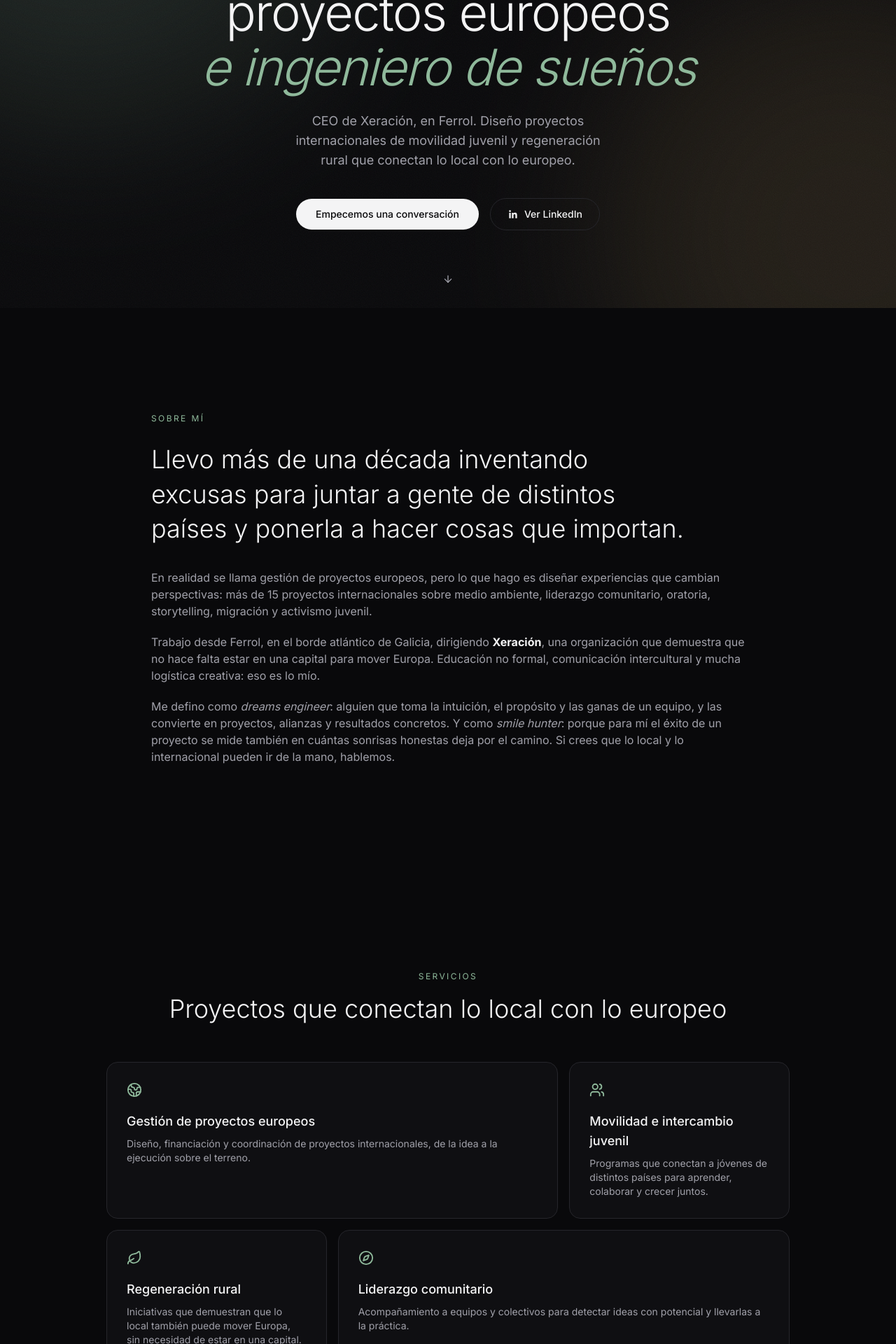
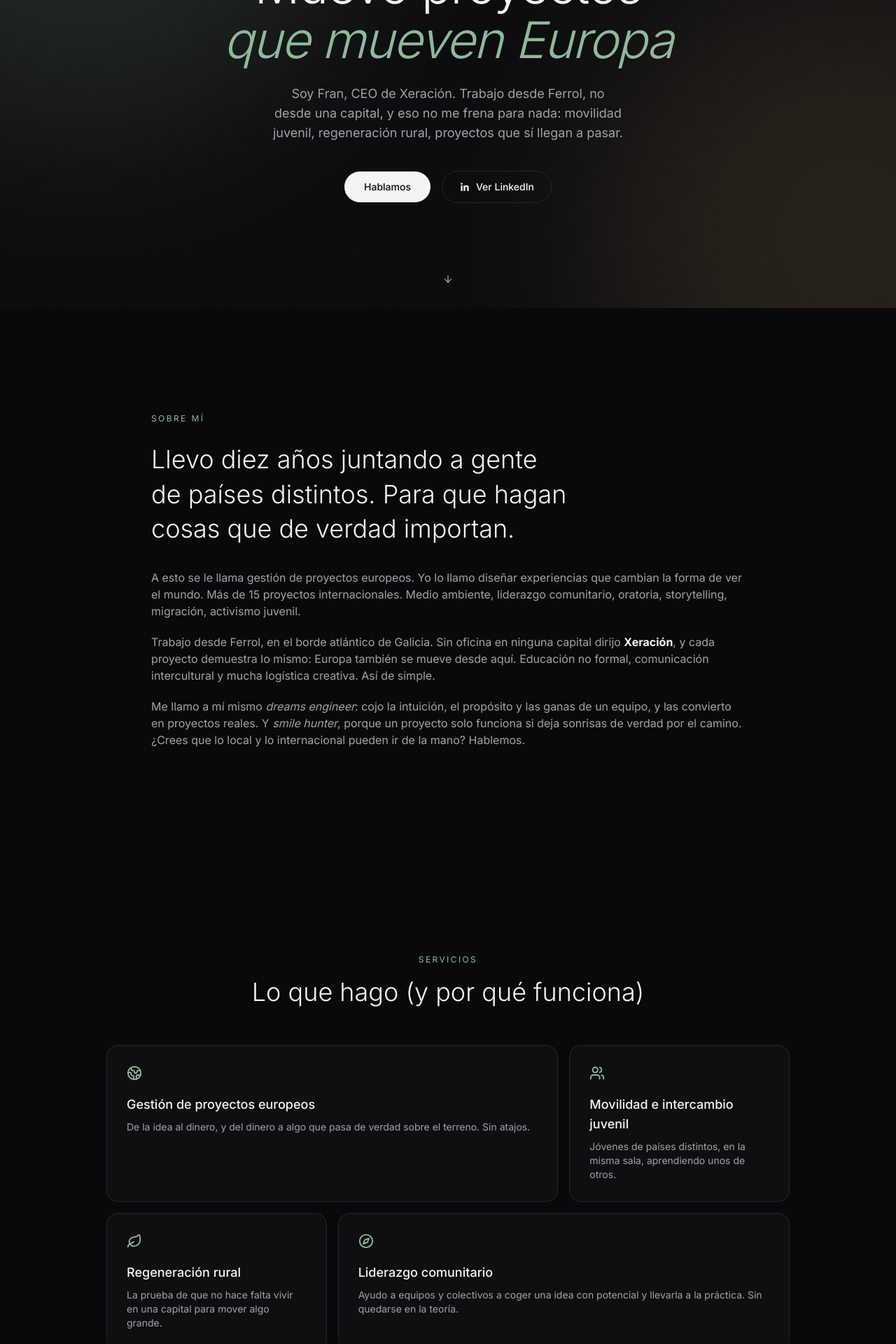
Before and after one commit to Xeracion/fransequeiro, a Next.js app: page / in a window 1280 px wide. Shown: the part 360-2280 px from the top of the page at 70% size. Built offline with nearby package versions, Linux system fonts and the light colour scheme.

Commit message:
Reescribir copy en tono directo y fresco
Frases cortas, tuteo directo, sin jerga corporativa. Se mantiene la
información real del CV, solo cambia cómo se cuenta.

Co-Authored-By: Claude Sonnet 5 <noreply@anthropic.com>
Claude-Session: https://claude.ai/code/session_01VDsRVqA8hNFbL5qqTqSCqB

```diff
--- a/src/components/About.tsx
+++ b/src/components/About.tsx
@@ -11,33 +11,32 @@ export function About() {
 
       <RevealOnScroll delay={0.1} className="mt-6">
         <h2 className="text-balance font-[family-name:var(--font-display)] text-2xl leading-snug font-light sm:text-3xl md:text-4xl">
-          Llevo más de una década inventando excusas para juntar a gente de
-          distintos países y ponerla a hacer cosas que importan.
+          Llevo diez años juntando a gente de países distintos. Para que
+          hagan cosas que de verdad importan.
         </h2>
       </RevealOnScroll>
 
       <RevealOnScroll delay={0.2} className="mt-8 space-y-5 text-[var(--muted)]">
         <p>
-          En realidad se llama gestión de proyectos europeos, pero lo que
-          hago es diseñar experiencias que cambian perspectivas: más de 15
-          proyectos internacionales sobre medio ambiente, liderazgo
-          comunitario, oratoria, storytelling, migración y activismo juvenil.
+          A esto se le llama gestión de proyectos europeos. Yo lo llamo
+          diseñar experiencias que cambian la forma de ver el mundo. Más de
+          15 proyectos internacionales. Medio ambiente, liderazgo
+          comunitario, oratoria, storytelling, migración, activismo juvenil.
         </p>
         <p>
-          Trabajo desde Ferrol, en el borde atlántico de Galicia, dirigiendo{" "}
-          <strong className="text-[var(--foreground)]">Xeración</strong>, una
-          organización que demuestra que no hace falta estar en una capital
-          para mover Europa. Educación no formal, comunicación intercultural
-          y mucha logística creativa: eso es lo mío.
+          Trabajo desde Ferrol, en el borde atlántico de Galicia. Sin oficina
+          en ninguna capital dirijo{" "}
+          <strong className="text-[var(--foreground)]">Xeración</strong>, y
+          cada proyecto demuestra lo mismo: Europa también se mueve desde
+          aquí. Educación no formal, comunicación intercultural y mucha
+          logística creativa. Así de simple.
         </p>
         <p>
-          Me defino como <em>dreams engineer</em>: alguien que toma la
-          intuición, el propósito y las ganas de un equipo, y las convierte en
-          proyectos, alianzas y resultados concretos. Y como{" "}
-          <em>smile hunter</em>: porque para mí el éxito de un proyecto se
-          mide también en cuántas sonrisas honestas deja por el camino. Si
-          crees que lo local y lo internacional pueden ir de la mano,
-          hablemos.
+          Me llamo a mí mismo <em>dreams engineer</em>: cojo la intuición, el
+          propósito y las ganas de un equipo, y las convierto en proyectos
+          reales. Y <em>smile hunter</em>, porque un proyecto solo funciona
+          si deja sonrisas de verdad por el camino. ¿Crees que lo local y lo
+          internacional pueden ir de la mano? Hablemos.
         </p>
       </RevealOnScroll>
     </section>
--- a/src/components/BentoServices.tsx
+++ b/src/components/BentoServices.tsx
@@ -17,42 +17,42 @@ const services = [
     icon: Globe2,
     title: "Gestión de proyectos europeos",
     description:
-      "Diseño, financiación y coordinación de proyectos internacionales, de la idea a la ejecución sobre el terreno.",
+      "De la idea al dinero, y del dinero a algo que pasa de verdad sobre el terreno. Sin atajos.",
     className: "md:col-span-2",
   },
   {
     icon: Users,
     title: "Movilidad e intercambio juvenil",
     description:
-      "Programas que conectan a jóvenes de distintos países para aprender, colaborar y crecer juntos.",
+      "Jóvenes de países distintos, en la misma sala, aprendiendo unos de otros.",
     className: "",
   },
   {
     icon: Leaf,
     title: "Regeneración rural",
     description:
-      "Iniciativas que demuestran que lo local también puede mover Europa, sin necesidad de estar en una capital.",
+      "La prueba de que no hace falta vivir en una capital para mover algo grande.",
     className: "",
   },
   {
     icon: Compass,
     title: "Liderazgo comunitario",
     description:
-      "Acompañamiento a equipos y colectivos para detectar ideas con potencial y llevarlas a la práctica.",
+      "Ayudo a equipos y colectivos a coger una idea con potencial y llevarla a la práctica. Sin quedarse en la teoría.",
     className: "md:col-span-2",
   },
   {
     icon: Mic,
     title: "Oratoria y storytelling",
     description:
-      "Formación en comunicación y narrativa para que las ideas lleguen con fuerza a quien las necesita escuchar.",
+      "Para que tus ideas lleguen con fuerza a quien de verdad necesita escucharlas.",
     className: "",
   },
   {
     icon: HeartHandshake,
     title: "Educación no formal e interculturalidad",
     description:
-      "Metodologías de aprendizaje vivencial para migración, activismo juvenil y comunicación entre culturas.",
+      "Aprender haciendo, no leyendo. Migración, activismo juvenil, culturas que se cruzan y funcionan.",
     className: "md:col-span-3",
   },
 ];
@@ -65,7 +65,7 @@ export function BentoServices() {
           Servicios
         </span>
         <h2 className="mt-4 text-balance font-[family-name:var(--font-display)] text-3xl font-light sm:text-4xl">
-          Proyectos que conectan lo local con lo europeo
+          Lo que hago (y por qué funciona)
         </h2>
       </RevealOnScroll>
 
--- a/src/components/ContactForm.tsx
+++ b/src/components/ContactForm.tsx
@@ -38,11 +38,11 @@ export function ContactForm() {
           Contacto
         </span>
         <h2 className="mt-4 text-balance font-[family-name:var(--font-display)] text-3xl font-light sm:text-4xl">
-          Hablemos de tu próximo proyecto
+          ¿Hablamos de tu proyecto?
         </h2>
         <p className="mx-auto mt-4 max-w-md text-sm text-[var(--muted)]">
-          Cuéntame en qué estás pensando y te respondo personalmente en menos
-          de 48 horas.
+          Cuéntame qué tienes en la cabeza. Te respondo yo, en persona, en
+          menos de 48 horas.
         </p>
       </RevealOnScroll>
 
@@ -89,7 +89,7 @@ export function ContactForm() {
               required
               rows={4}
               className="w-full resize-none rounded-lg border border-[var(--border)] bg-[var(--surface-2)] px-4 py-2.5 text-sm outline-none transition-colors focus:border-[var(--accent)]"
-              placeholder="Cuéntame sobre tu proyecto..."
+              placeholder="¿Qué tienes entre manos?"
             />
           </div>
 
@@ -120,18 +120,18 @@ export function ContactForm() {
               className="flex items-center gap-2 rounded-full bg-[var(--foreground)] px-6 py-2.5 text-sm font-medium text-[var(--background)] transition-opacity disabled:opacity-60"
             >
               <Send size={14} />
-              {status === "sending" ? "Enviando..." : "Enviar mensaje"}
+              {status === "sending" ? "Enviando..." : "Enviar"}
             </motion.button>
           </div>
 
           {status === "sent" && (
             <p className="mt-4 text-center text-sm text-[var(--accent)]">
-              Gracias, tu mensaje ha sido enviado. Te responderé pronto.
+              Recibido. Te escribo pronto.
             </p>
           )}
           {status === "error" && (
             <p className="mt-4 text-center text-sm text-red-500">
-              Algo ha ido mal. Prueba de nuevo o escríbeme directamente por
+              Algo se ha torcido. Prueba otra vez o escríbeme directamente al
               email.
             </p>
           )}
--- a/src/components/ExperienceTimeline.tsx
+++ b/src/components/ExperienceTimeline.tsx
@@ -9,7 +9,7 @@ const milestones = [
     role: "CEO",
     org: "Xeración · Ferrol",
     description:
-      "Detectar una idea con potencial de mejorar el entorno, validarla con el equipo, adaptarla a la realidad local, tejer las alianzas y recursos necesarios, y ponerla en práctica. Más de 15 proyectos europeos sobre medio ambiente, liderazgo comunitario, oratoria, storytelling, migración y activismo juvenil.",
+      "Encontrar una idea buena. Validarla con el equipo. Adaptarla a lo que hay aquí. Buscar las alianzas y los recursos. Ponerla en marcha. Repetir. Más de 15 proyectos europeos: medio ambiente, liderazgo comunitario, oratoria, storytelling, migración, activismo juvenil.",
   },
   {
     period: "Mar. 2015 — Jun. 2015",
@@ -55,11 +55,11 @@ export function ExperienceTimeline() {
           Trayectoria
         </span>
         <h2 className="mt-4 text-balance font-[family-name:var(--font-display)] text-3xl font-light sm:text-4xl">
-          Un recorrido construido paso a paso
+          El camino hasta aquí
         </h2>
         <p className="mx-auto mt-4 max-w-lg text-sm text-[var(--muted)]">
-          Resumen de mi trayectoria profesional. Para el detalle completo de
-          cargos y fechas, la mejor fuente es mi perfil de LinkedIn.
+          Esto es un resumen. Si quieres el detalle con pelos y señales,
+          fechas incluidas, está en mi LinkedIn.
         </p>
       </RevealOnScroll>
 
@@ -86,7 +86,7 @@ export function ExperienceTimeline() {
           rel="noopener noreferrer"
           className="text-sm font-medium text-[var(--accent)] underline underline-offset-4 hover:opacity-80"
         >
-          Ver perfil completo en LinkedIn →
+          Todo el detalle, en LinkedIn →
         </a>
       </RevealOnScroll>
     </section>
--- a/src/components/Hero.tsx
+++ b/src/components/Hero.tsx
@@ -41,18 +41,18 @@ export function Hero() {
           variants={item}
           className="text-balance font-[family-name:var(--font-display)] text-4xl leading-[1.08] font-light tracking-tight sm:text-6xl md:text-7xl"
         >
-          Gestor de proyectos europeos
+          Muevo proyectos
           <br />
-          <span className="italic text-[var(--accent)]">e ingeniero de sueños</span>
+          <span className="italic text-[var(--accent)]">que mueven Europa</span>
         </motion.h1>
 
         <motion.p
           variants={item}
           className="mt-6 max-w-xl text-balance text-base text-[var(--muted)] sm:text-lg"
         >
-          CEO de Xeración, en Ferrol. Diseño proyectos internacionales de
-          movilidad juvenil y regeneración rural que conectan lo local con lo
-          europeo.
+          Soy Fran, CEO de Xeración. Trabajo desde Ferrol, no desde una
+          capital, y eso no me frena para nada: movilidad juvenil,
+          regeneración rural, proyectos que sí llegan a pasar.
         </motion.p>
 
         <motion.div
@@ -63,7 +63,7 @@ export function Hero() {
             href="#contacto"
             className="rounded-full bg-[var(--foreground)] px-7 py-3 text-sm font-medium text-[var(--background)] transition-transform hover:scale-[1.03] active:scale-[0.98]"
           >
-            Empecemos una conversación
+            Hablamos
           </a>
           <a
             href="https://www.linkedin.com/in/fransequeiro/"
```
